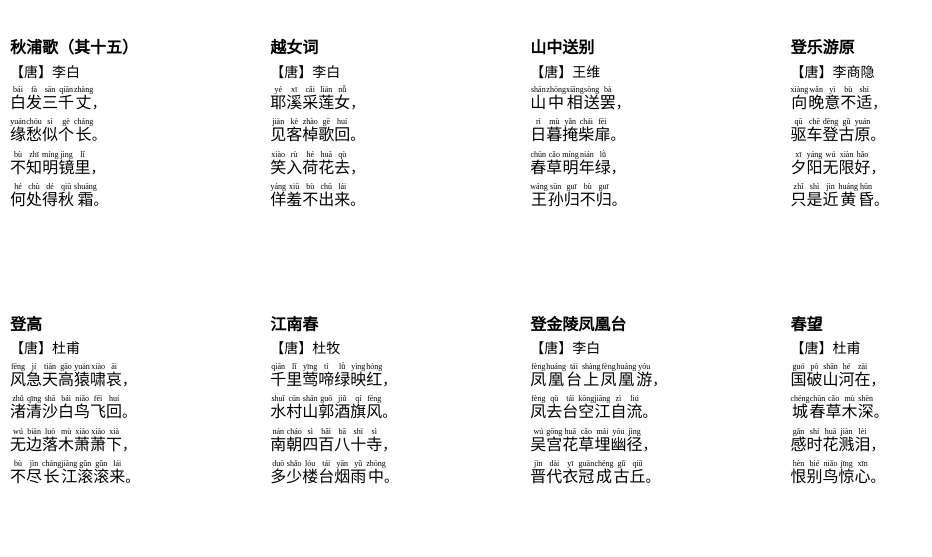
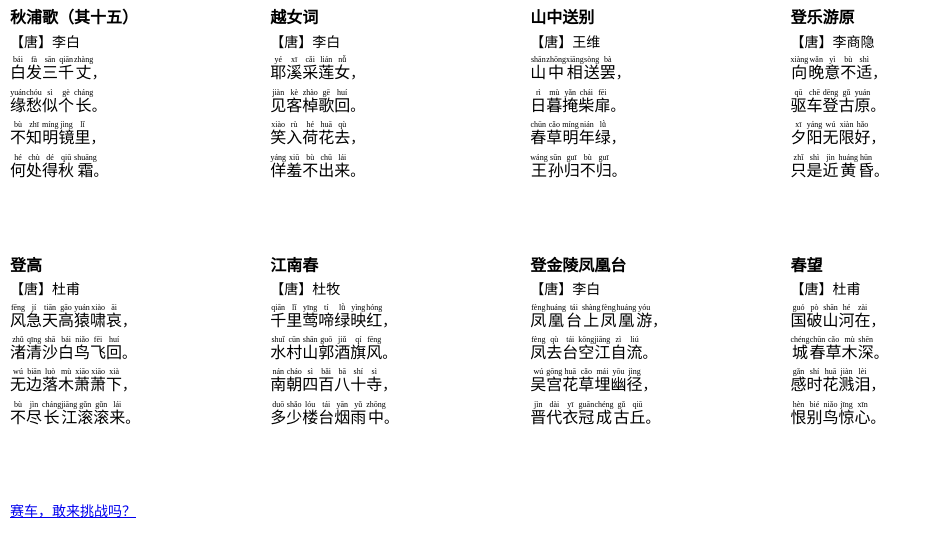
Before and after one commit to chenzhehui/tencent, a plain HTML site: page index.html in a window 1280 px wide. Shown: the part 117-674 px from the top of the page, without its empty margins (0-932 px from the left). Drawn offline with Linux system fonts and the light colour scheme.

Commit message:
Update index.html

```diff
--- a/index.html
+++ b/index.html
@@ -125,5 +125,9 @@
         <div class="line"><ruby>感<rt>gǎn</rt></ruby><ruby>时<rt>shí</rt></ruby><ruby>花<rt>huā</rt></ruby><ruby>溅<rt>jiàn</rt></ruby><ruby>泪<rt>lèi</rt></ruby>，</div>
         <div class="line"><ruby>恨<rt>hèn</rt></ruby><ruby>别<rt>bié</rt></ruby><ruby>鸟<rt>niǎo</rt></ruby><ruby>惊<rt>jīng</rt></ruby><ruby>心<rt>xīn</rt></ruby>。</div>
     </div>
+
+    <div class="poem">
+        <a href="raceing.html">赛车，敢来挑战吗？</a>
+    </div>
 </body>
 </html>
```
